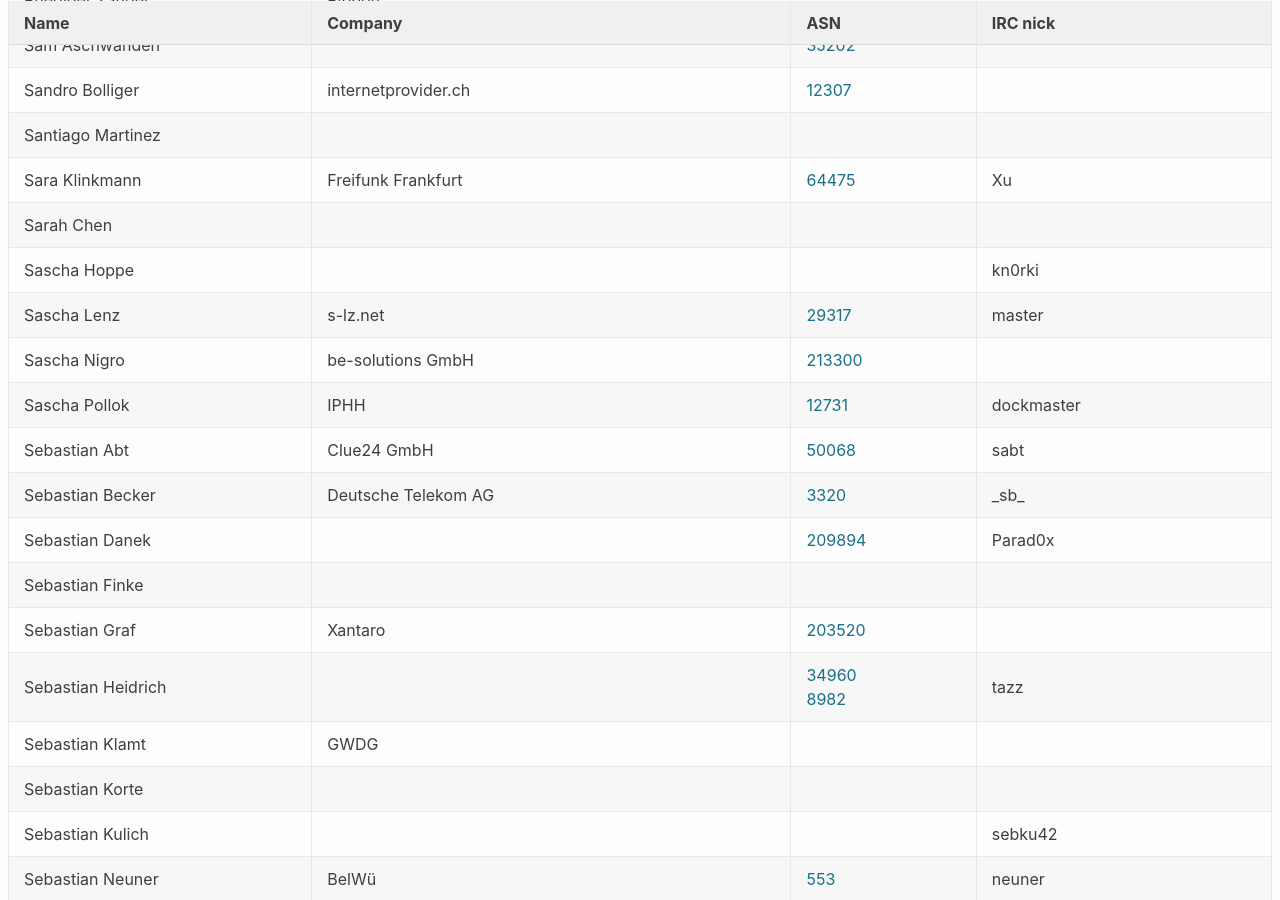
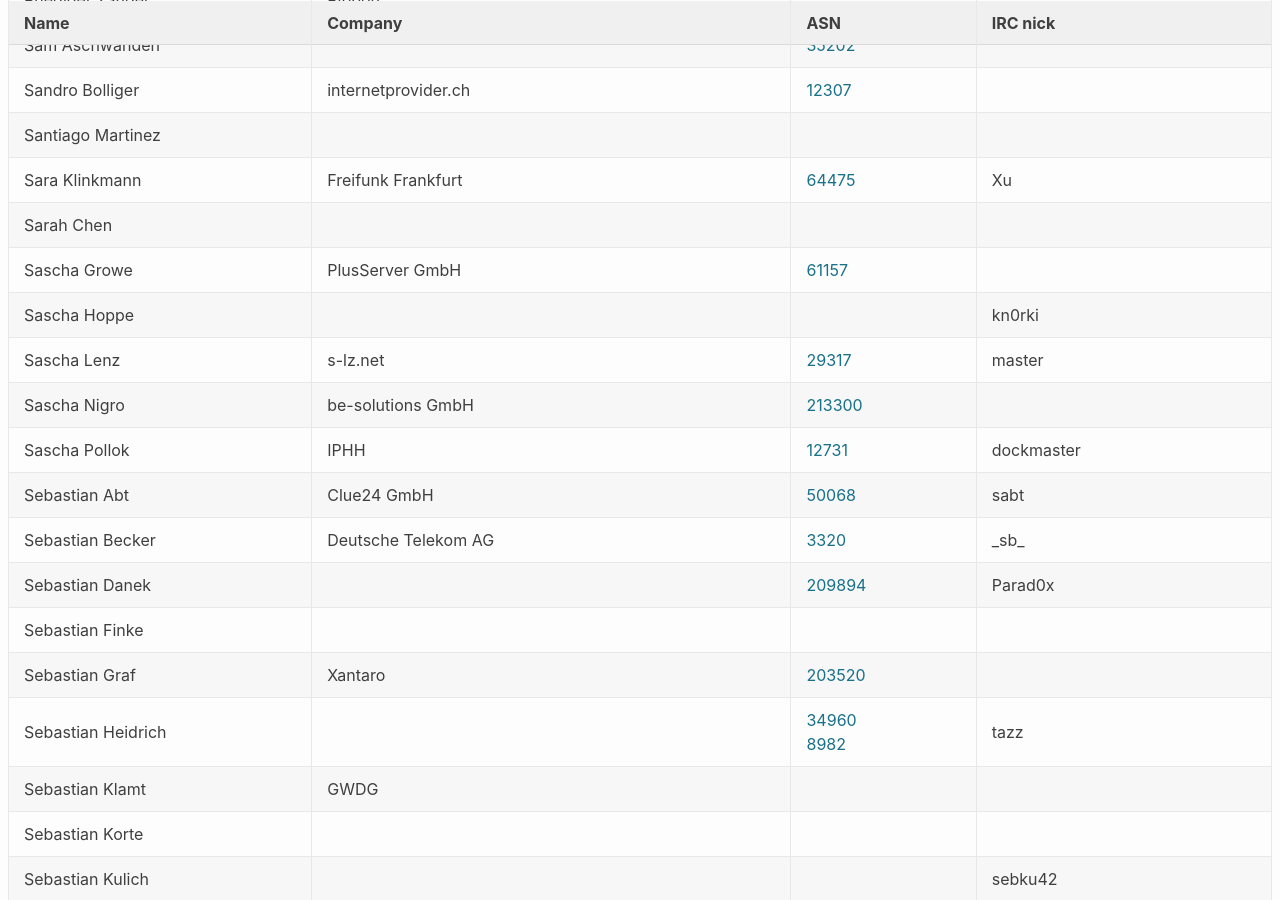
Before and after one commit to denog/pretix-attendeelist, a Jekyll site: the page built from index.markdown, in a window 1280 px wide and 900 px high, scrolled down 18040 px. Built offline with Jekyll 4.4.1, drawn with Linux system fonts in a browser that asks for light colours.

Commit message:
Latest data: Thu Nov  5 07:19:24 UTC 2020

```diff
--- a/_data/attendees.json
+++ b/_data/attendees.json
@@ -2310,6 +2310,12 @@
     "asn": "64475"
   },
   {
+    "name": "Sascha Growe",
+    "company": "PlusServer GmbH",
+    "irc": null,
+    "asn": "AS61157"
+  },
+  {
     "name": "Sascha Hoppe",
     "company": null,
     "irc": "kn0rki",
```
